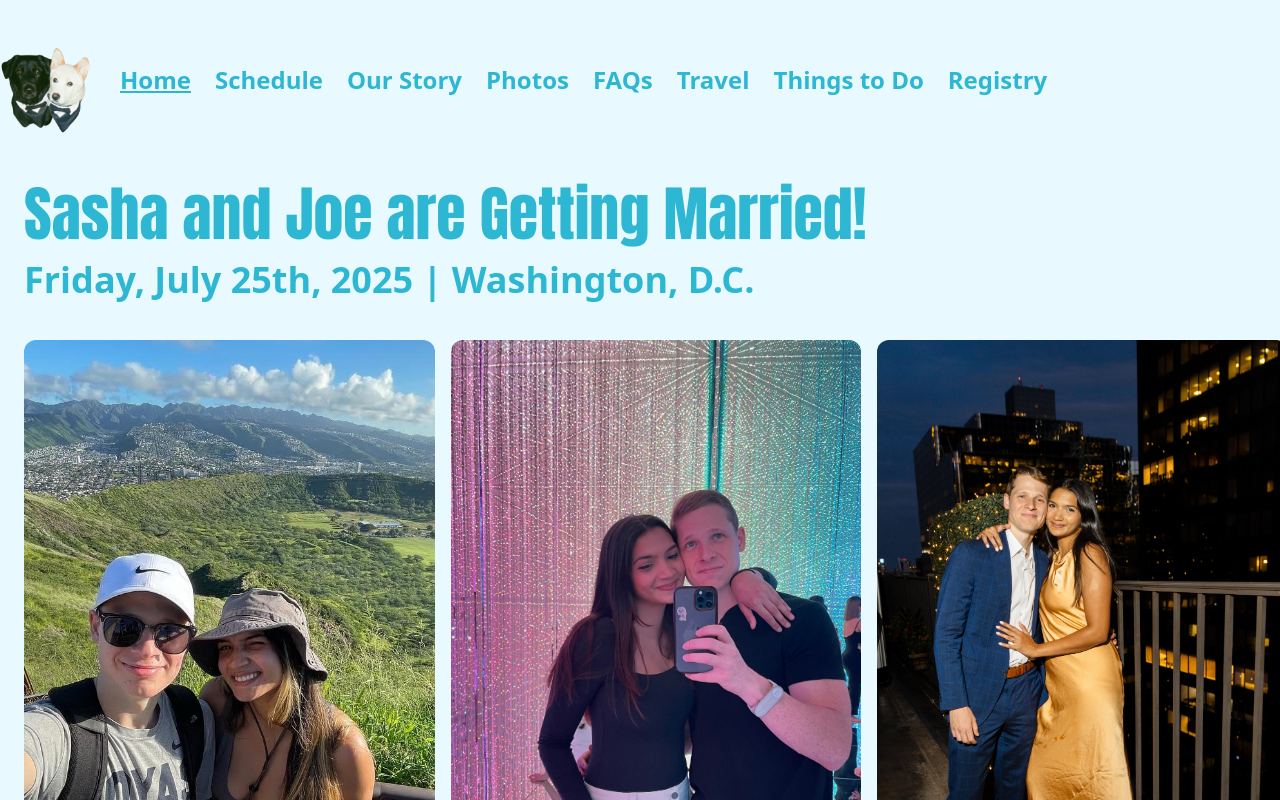
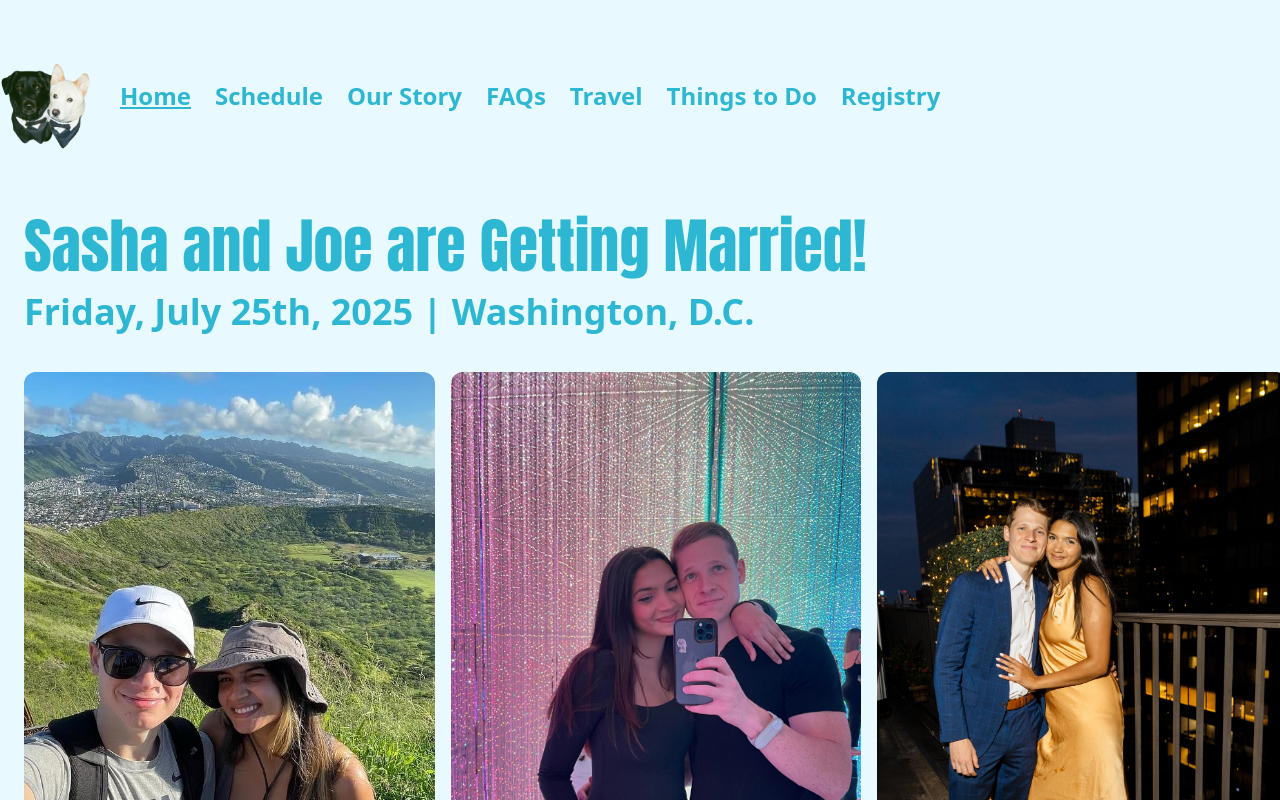
Before and after one commit to joe-delaney/joe-and-sasha-wedding-website, a React (Create React App) app: page / in a window 1280 px wide. Shown: the top 800 px of the page. Built offline with nearby package versions, Linux system fonts and the light colour scheme.

Commit message:
add hamburger menu

```diff
--- a/package.json
+++ b/package.json
@@ -3,6 +3,7 @@
   "version": "0.1.0",
   "private": true,
   "dependencies": {
+    "@heroicons/react": "^1.0.6",
     "@testing-library/jest-dom": "^5.17.0",
     "@testing-library/react": "^13.4.0",
     "@testing-library/user-event": "^13.5.0",
--- a/src/App.js
+++ b/src/App.js
@@ -5,7 +5,6 @@ import Home from './components/Home';
 import Schedule from './components/Schedule'
 
 const OurStory = () => <div className="container mx-auto p-4">Our story goes here.</div>;
-const Photos = () => <div className="container mx-auto p-4">Photos gallery will be here.</div>;
 const FAQs = () => <div className="container mx-auto p-4">FAQs content.</div>;
 const Travel = () => <div className="container mx-auto p-4">Travel information here.</div>;
 const ThingsToDo = () => <div className="container mx-auto p-4">Things to do in the area.</div>;
@@ -20,7 +19,6 @@ function App() {
           <Route path="/" element={<Home />} />
           <Route path="/schedule" element={<Schedule />} />
           <Route path="/our-story" element={<OurStory />} />
-          <Route path="/photos" element={<Photos />} />
           <Route path="/faqs" element={<FAQs />} />
           <Route path="/travel" element={<Travel />} />
           <Route path="/things-to-do" element={<ThingsToDo />} />
--- a/src/components/Header.jsx
+++ b/src/components/Header.jsx
@@ -1,20 +1,112 @@
-import React from 'react';
+import React, { useState } from 'react';
 import { NavLink } from 'react-router-dom';
 import logo from '../assets/tofu-blue-logo.png';
+import { MenuIcon, XIcon } from '@heroicons/react/outline'; // Import Heroicons
 
 const Header = () => {
+  const [isMenuOpen, setIsMenuOpen] = useState(false);
+
+  const toggleMenu = () => {
+    setIsMenuOpen(!isMenuOpen);
+  };
+
+  const closeMenu = () => {
+    setIsMenuOpen(false); // Close the menu when a link is clicked
+  };
+
   return (
     <header className="bg-light-blue-100">
-      <nav className="container mx-auto flex justify-between">
-        <div className="flex gap-6 justify-items-center items-center">
+      <nav className="container mx-auto flex justify-between items-center py-4">
+        {/* Logo */}
+        <div className="flex items-center gap-6">
           <div className="w-24 h-40">
             <img alt="Tofu and Blue Logo" src={logo} className="w-full" />
           </div>
+          {/* Nav Links for large screens */}
+          <div className="hidden md:flex gap-6">
+            <NavLink
+              to="/"
+              className={({ isActive }) =>
+                `text-light-blue-500 font-semibold text-2xl ${isActive ? 'underline' : ''}`
+              }
+            >
+              Home
+            </NavLink>
+            <NavLink
+              to="/schedule"
+              className={({ isActive }) =>
+                `text-light-blue-500 font-semibold text-2xl ${isActive ? 'underline' : ''}`
+              }
+            >
+              Schedule
+            </NavLink>
+            <NavLink
+              to="/our-story"
+              className={({ isActive }) =>
+                `text-light-blue-500 font-semibold text-2xl ${isActive ? 'underline' : ''}`
+              }
+            >
+              Our Story
+            </NavLink>
+            <NavLink
+              to="/faqs"
+              className={({ isActive }) =>
+                `text-light-blue-500 font-semibold text-2xl ${isActive ? 'underline' : ''}`
+              }
+            >
+              FAQs
+            </NavLink>
+            <NavLink
+              to="/travel"
+              className={({ isActive }) =>
+                `text-light-blue-500 font-semibold text-2xl ${isActive ? 'underline' : ''}`
+              }
+            >
+              Travel
+            </NavLink>
+            <NavLink
+              to="/things-to-do"
+              className={({ isActive }) =>
+                `text-light-blue-500 font-semibold text-2xl ${isActive ? 'underline' : ''}`
+              }
+            >
+              Things to Do
+            </NavLink>
+            <NavLink
+              to="/registry"
+              className={({ isActive }) =>
+                `text-light-blue-500 font-semibold text-2xl ${isActive ? 'underline' : ''}`
+              }
+            >
+              Registry
+            </NavLink>
+          </div>
+        </div>
+
+        {/* Hamburger Icon (only visible on mobile) */}
+        <button
+          className="md:hidden flex items-center justify-center p-2"
+          onClick={toggleMenu}
+        >
+          {isMenuOpen ? (
+            <XIcon className="h-8 w-8 text-light-blue-500" />
+          ) : (
+            <MenuIcon className="h-8 w-8 text-light-blue-500" />
+          )}
+        </button>
+      </nav>
+
+      {/* Mobile Menu - Slides over content */}
+      <div
+        className={`fixed inset-0 bg-light-blue-100 z-50 transition-transform transform duration-500 ${isMenuOpen ? 'translate-y-0' : '-translate-y-full'}`}
+      >
+        <div className="flex flex-col items-center gap-4 pt-20">
           <NavLink
             to="/"
             className={({ isActive }) =>
               `text-light-blue-500 font-semibold text-2xl ${isActive ? 'underline' : ''}`
             }
+            onClick={closeMenu} // Close the menu when clicked
           >
             Home
           </NavLink>
@@ -23,6 +115,7 @@ const Header = () => {
             className={({ isActive }) =>
               `text-light-blue-500 font-semibold text-2xl ${isActive ? 'underline' : ''}`
             }
+            onClick={closeMenu} // Close the menu when clicked
           >
             Schedule
           </NavLink>
@@ -31,22 +124,16 @@ const Header = () => {
             className={({ isActive }) =>
               `text-light-blue-500 font-semibold text-2xl ${isActive ? 'underline' : ''}`
             }
+            onClick={closeMenu} // Close the menu when clicked
           >
             Our Story
-          </NavLink>
-          <NavLink
-            to="/photos"
-            className={({ isActive }) =>
-              `text-light-blue-500 font-semibold text-2xl ${isActive ? 'underline' : ''}`
-            }
-          >
-            Photos
           </NavLink>
           <NavLink
             to="/faqs"
             className={({ isActive }) =>
               `text-light-blue-500 font-semibold text-2xl ${isActive ? 'underline' : ''}`
             }
+            onClick={closeMenu} // Close the menu when clicked
           >
             FAQs
           </NavLink>
@@ -55,6 +142,7 @@ const Header = () => {
             className={({ isActive }) =>
               `text-light-blue-500 font-semibold text-2xl ${isActive ? 'underline' : ''}`
             }
+            onClick={closeMenu} // Close the menu when clicked
           >
             Travel
           </NavLink>
@@ -63,6 +151,7 @@ const Header = () => {
             className={({ isActive }) =>
               `text-light-blue-500 font-semibold text-2xl ${isActive ? 'underline' : ''}`
             }
+            onClick={closeMenu} // Close the menu when clicked
           >
             Things to Do
           </NavLink>
@@ -71,11 +160,12 @@ const Header = () => {
             className={({ isActive }) =>
               `text-light-blue-500 font-semibold text-2xl ${isActive ? 'underline' : ''}`
             }
+            onClick={closeMenu} // Close the menu when clicked
           >
             Registry
           </NavLink>
         </div>
-      </nav>
+      </div>
     </header>
   );
 };
--- a/src/components/Schedule.jsx
+++ b/src/components/Schedule.jsx
@@ -2,24 +2,24 @@ import React from 'react';
 
 const Schedule = () => {
     return (
-        <div className="container mx-auto bg-light-blue-500 rounded-2xl p-10 flex flex-col justify-items-center items-center gap-10 text-white">
-            <div className="flex-col flex justify-items-center items-center gap-6">
+        <div className="container mx-auto bg-light-blue-500 rounded-2xl p-10 flex flex-col justify-items-center items-center gap-10 text-white text-center">
+            <div className="flex-col flex-center gap-6">
                 <h1 className="text-4xl font-anton squiggly-underline">Wedding Details</h1>
-                <div className="flex-col flex justify-items-center items-center gap-6">
-                    <div className="flex-col flex justify-items-center items-center">
+                <div className="flex-col flex-center gap-6">
+                    <div className="flex-col flex-center">
                         <h4 className="text-xl font-anton">When:</h4>
                         <h4>Friday, July 25th, 2025</h4>
                     </div>
-                    <div className="flex-col flex justify-items-center items-center">
+                    <div className="flex-col flex-center">
                         <h4 className="text-xl font-anton">Where:</h4>
                         <h4>National Museum of Women in the Arts</h4>
                         <h4>1250 New York Ave NW, Washington DC, DC 20005</h4>
                     </div>
                 </div>
             </div>
-            <div className="flex-col flex justify-items-center items-center gap-6">
+            <div className="flex-col flex-center gap-6">
                 <h1 className="text-4xl font-anton squiggly-underline">Day of Schedule</h1>
-                <div className="flex-col flex justify-items-center items-center gap-4">
+                <div className="flex-col flex-center gap-4">
                     <span><b>5:00 PM - 5:30 PM</b>: Arrival at Museum</span>
                     <span><b>5:30 PM</b>: Wedding Ceremony</span>
                     <span><b>6:15 PM</b>: Cocktail Hour</span>
--- a/src/index.css
+++ b/src/index.css
@@ -18,3 +18,9 @@ html, body {
   text-decoration-thickness: 4px;
   text-underline-position: under;
 }
+
+.flex-center {
+  display: flex;
+  justify-content: center;
+  align-items: center;
+}
```
Also changed, not shown: 1 other file (tests, documents, lock files or other folders).
